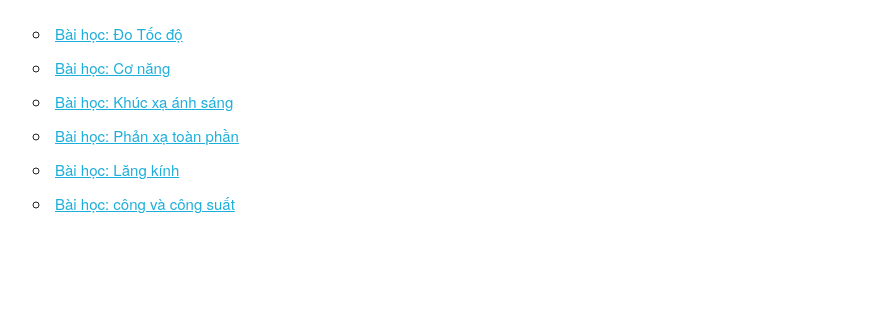
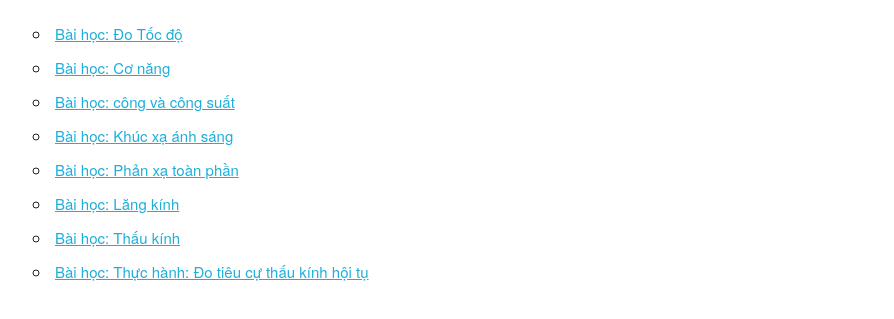
Before and after one commit to vanhien1199-art/hoc-lieu-tong-hop, a website: page index.html in a window 1280 px wide. Shown: the part 115-434 px from the top of the page, without its empty margins (127-1021 px from the left). Drawn offline with nearby package versions, Linux system fonts and the light colour scheme.

Commit message:
Update index.html

```diff
--- a/index.html
+++ b/index.html
@@ -12,10 +12,12 @@
         <ul>
             <li><a href="/bai-do-toc-do/">Bài học: Đo Tốc độ</a></li>
             <li><a href="/bai-2/">Bài học: Cơ năng</a></li>
+			<li><a href="/cong-cong-suat/">Bài học: công và công suất</a></li>
 			<li><a href="/khuc-xa-anh-sang/">Bài học: Khúc xạ ánh sáng</a></li>
 			<li><a href="/phan-xa-toan-phan/">Bài học: Phản xạ toàn phần</a></li>
 			<li><a href="/lang-kinh/">Bài học: Lăng kính</a></li>
-			<li><a href="/cong-cong-suat/">Bài học: công và công suất</a></li>
+			<li><a href="/thau-kinh/">Bài học: Thấu kính</a></li>
+			<li><a href="/do-tieu-cu-thaukinh/">Bài học: Thực hành: Đo tiêu cự thấu kính hội tụ</a></li>
             </ul>
     </div>
 </body>
```
